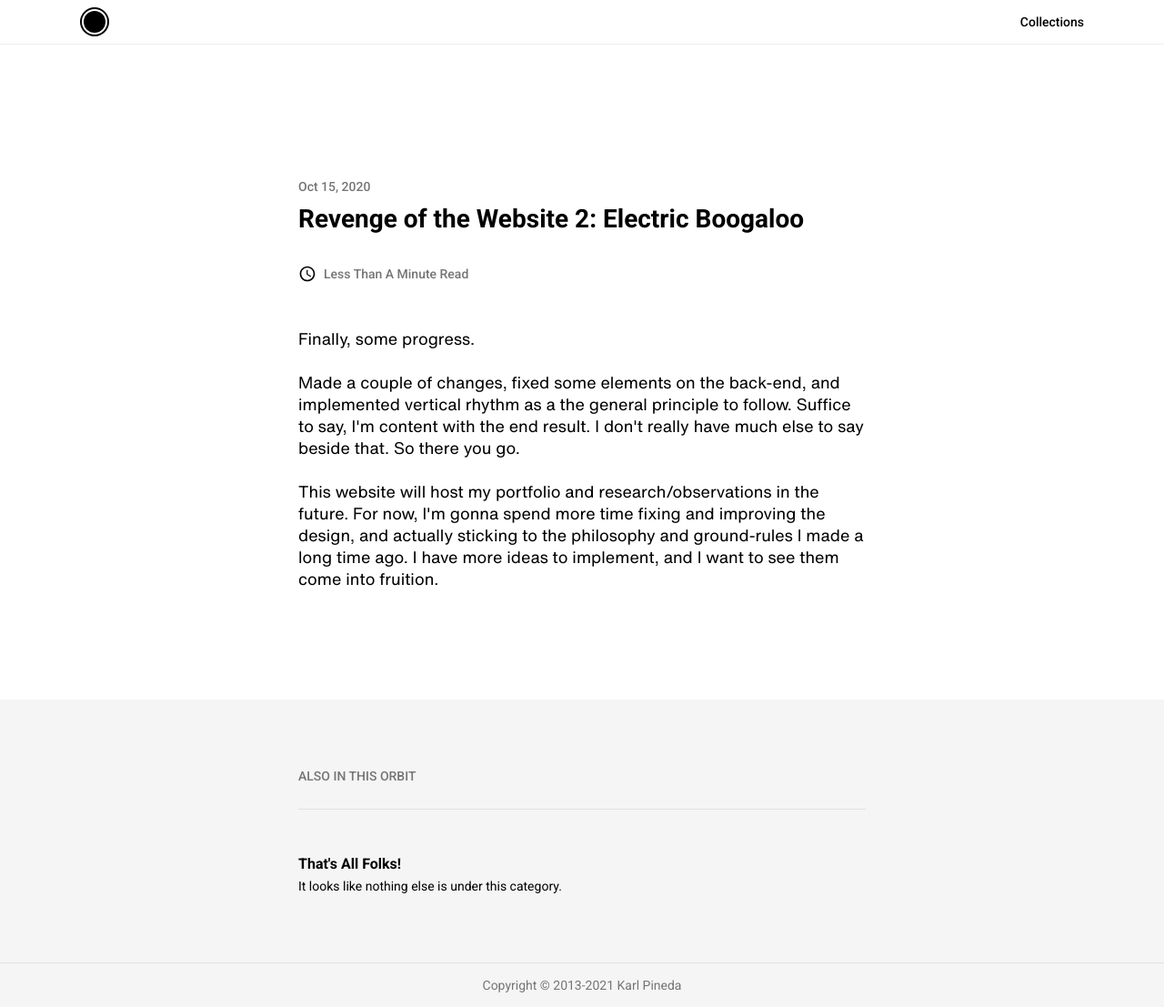
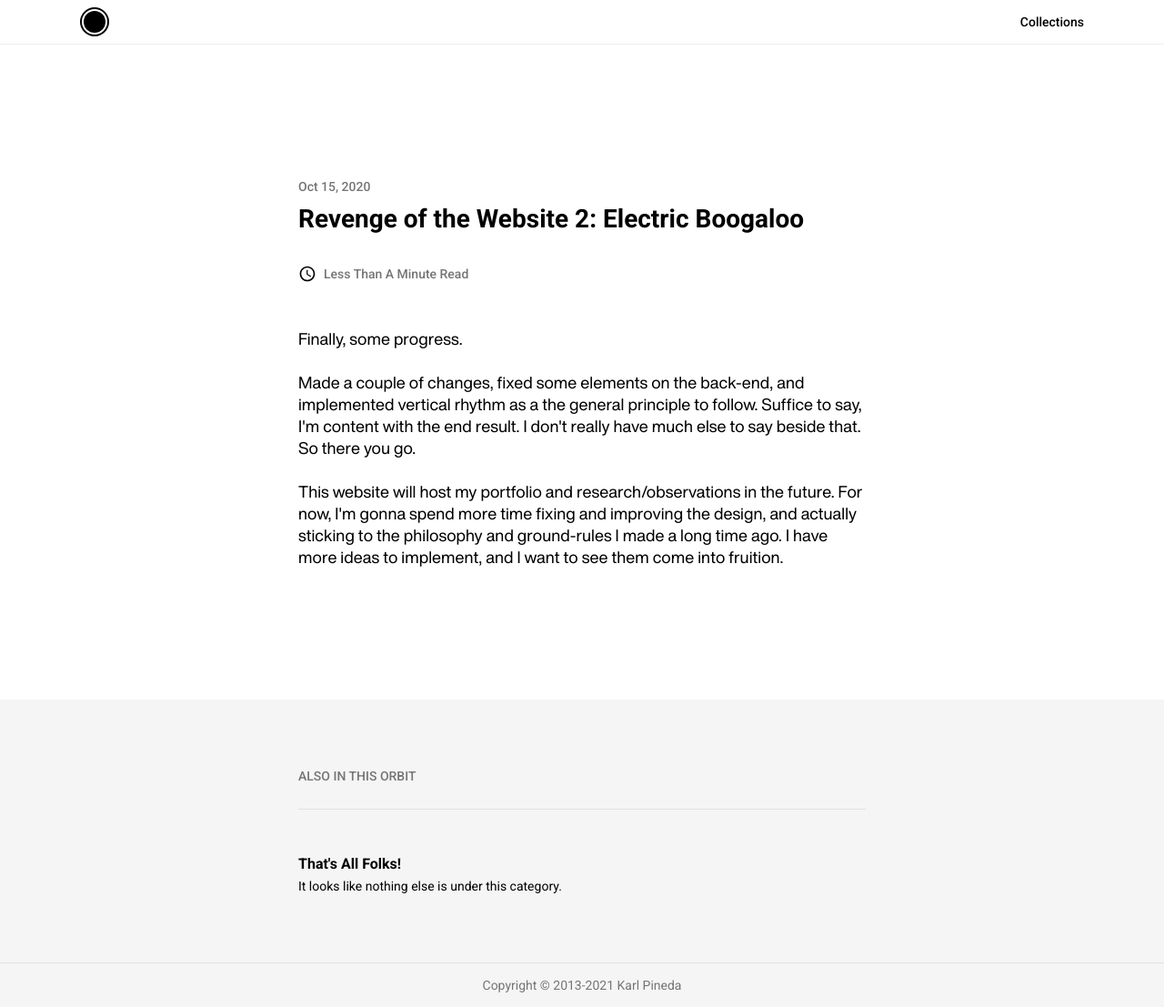
Before and after one commit to kaiel-pineda/hellokaiel.github.io, a Jekyll site: the page built from _posts/articles/2020-10-15-revenge-of-the-website.html, in a window 1280 px wide and 1107 px high. Shown: the whole window at 91% size. Built offline with Jekyll 4.4.1, drawn with Linux system fonts in a browser that asks for light colours.

Commit message:
Website 3.0.3

```diff
--- a/assets/css/style.min.scss
+++ b/assets/css/style.min.scss
@@ -24,6 +24,11 @@
     html {
         font-size: $font-size-base;
     }
+}
+
+body {
+    -webkit-font-smoothing: antialiased;
+    -moz-osx-font-smoothing: grayscale;
 }
 
 .page-404 {
@@ -88,6 +93,7 @@
 
 .font-content {
     font-family: 'Helvetica Now', Helvetica, Arial, sans-serif;
+    font-variation-settings: "wght" 375,"wdth" 100, "opsz" 25;
 }
 
 .fluid-img {
```
Also changed, not shown: assets/fonts/154444/154444.min.css, assets/fonts/154444/HelveticaNowVar.woff2.
